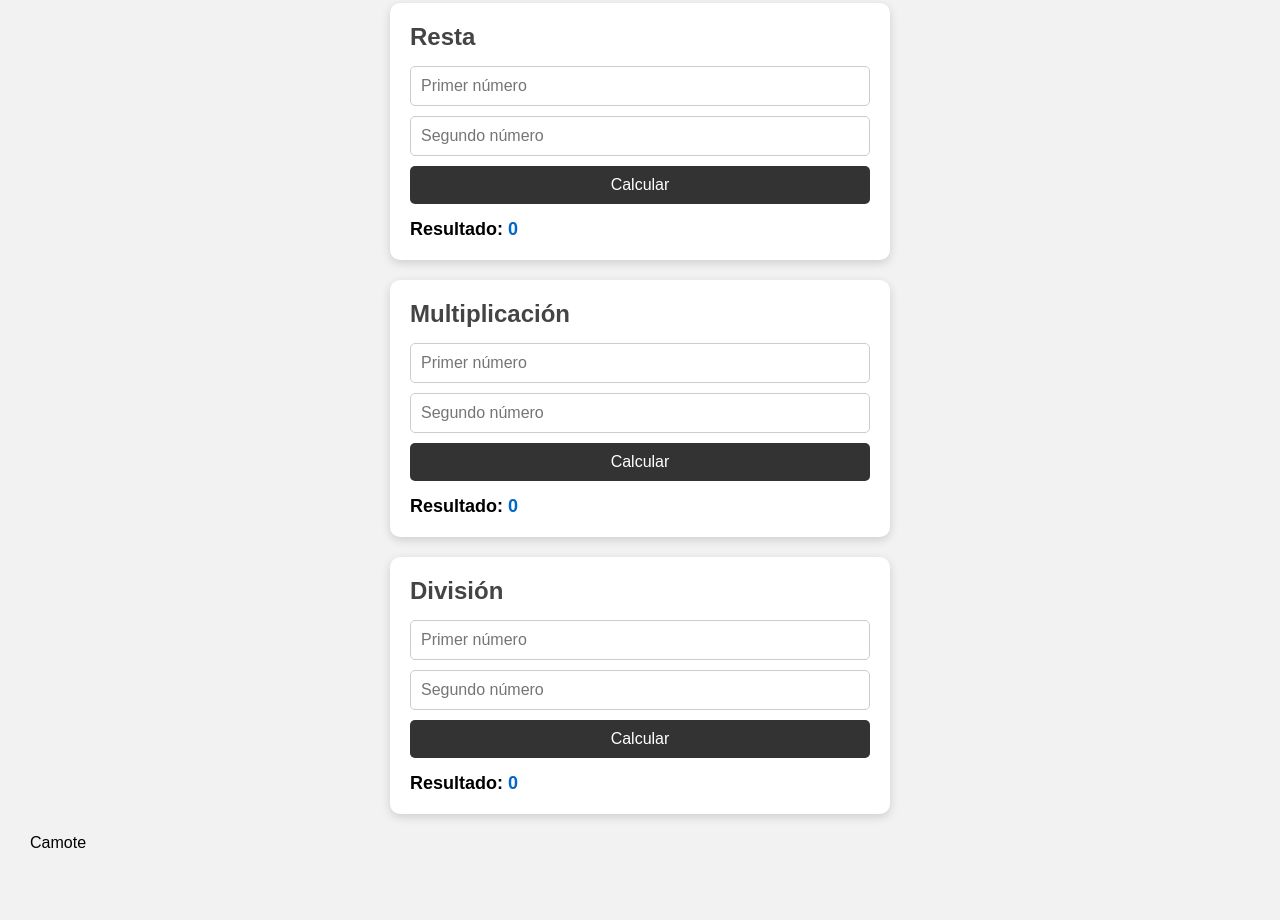
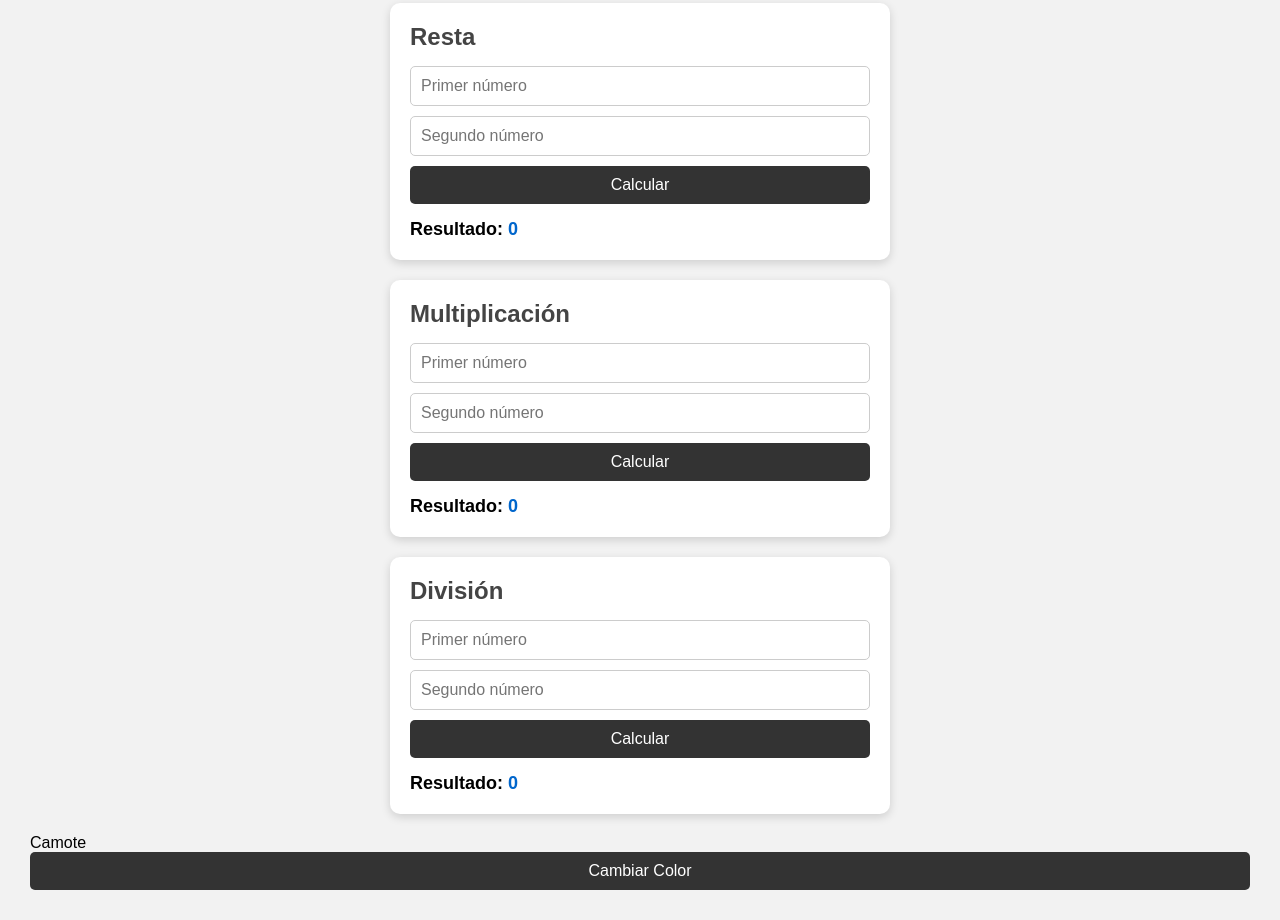
Before and after one commit to Bladedev64/Repositorio-de-prueba-para-el-examen-v2, a plain HTML site: page index.html in a window 1280 px wide. Shown: the part 366-1286 px from the top of the page. Before the commit the page ends 1248 px from the top, so only its background shows below. Drawn offline with Linux system fonts and the light colour scheme.

Commit message:
Boton nuevo

```diff
--- a/index.html
+++ b/index.html
@@ -43,6 +43,7 @@
         </form>
     </div>
     <b1>Camote</b1>
+    <button id="btnCambiarColor">Cambiar Color</button>
     <script src="script.js"></script>
 </body>
 </html>
```
